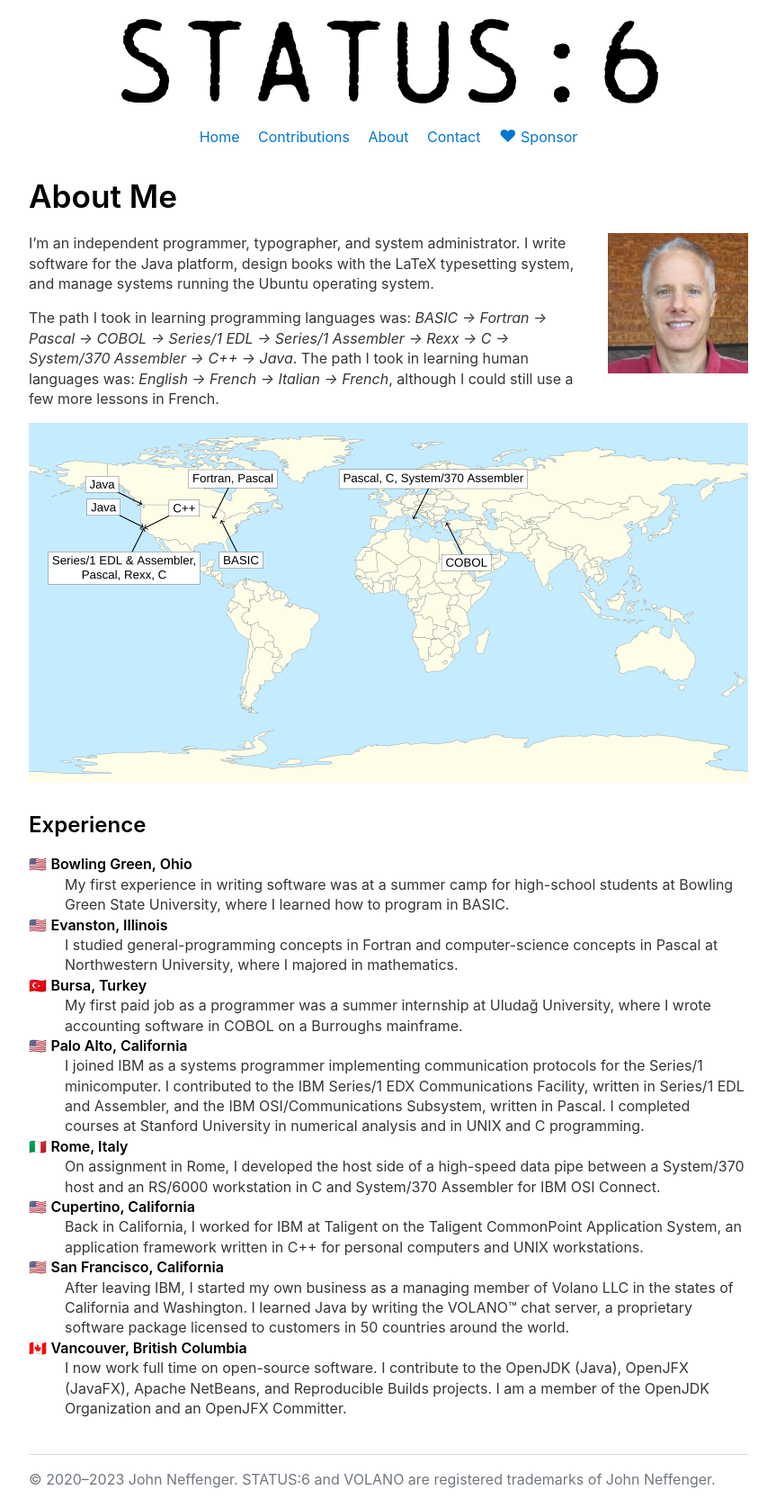
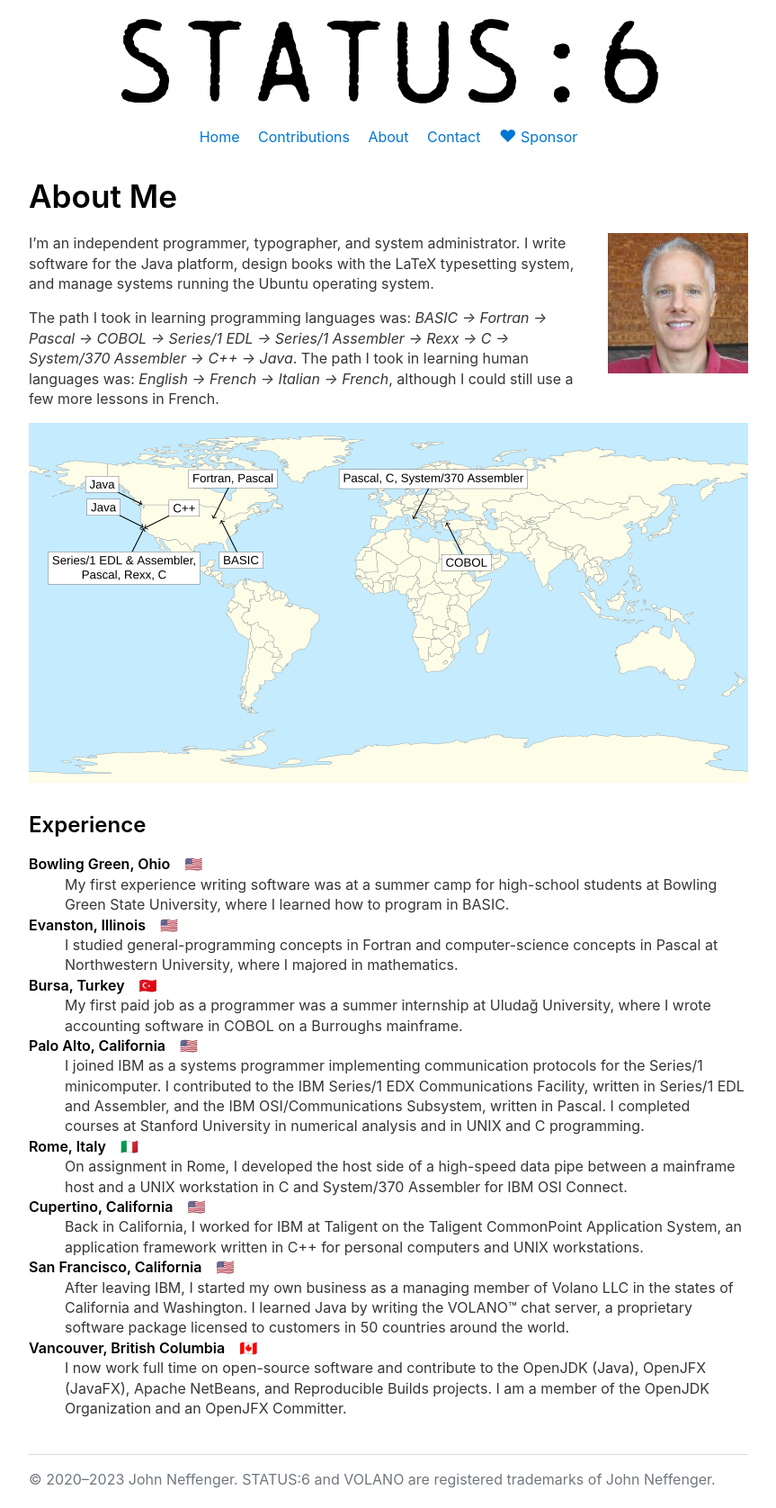
Before and after one commit to jgneff/www-status6, a Jekyll site: the page built from docs/about.md, in a window 1280 px wide. Shown: the whole page at 90% size, without its empty margins (208-1071 px from the left). Built offline with Jekyll 4.4.1, drawn with Linux system fonts in a browser that asks for light colours.

Commit message:
Make copy-editing and formatting changes

```diff
--- a/docs/about.md
+++ b/docs/about.md
@@ -21,31 +21,30 @@ The path I took in learning human languages was: *English → French → Italian
 
 ## Experience
 
-🇺🇸 **Bowling Green, Ohio**
-: My first experience in writing software was at a summer camp for high-school students at Bowling Green State University, where I learned how to program in BASIC.
+**Bowling Green, Ohio**&emsp;🇺🇸
+: My first experience writing software was at a summer camp for high-school students at Bowling Green State University, where I learned how to program in BASIC.
 
-🇺🇸 **Evanston, Illinois**
+**Evanston, Illinois**&emsp;🇺🇸
 : I studied general-programming concepts in Fortran and computer-science concepts in Pascal at Northwestern University, where I majored in mathematics.
 
-🇹🇷 **Bursa, Turkey**
+**Bursa, Turkey**&emsp;🇹🇷
 : My first paid job as a programmer was a summer internship at Uludağ University, where I wrote accounting software in COBOL on a Burroughs mainframe.
 
-🇺🇸 **Palo Alto, California**
+**Palo Alto, California**&emsp;🇺🇸
 : I joined IBM as a systems programmer implementing communication protocols for the Series/1 minicomputer.
 I contributed to the IBM Series/1 EDX Communications Facility, written in Series/1 EDL and Assembler, and the IBM OSI/Communications Subsystem, written in Pascal.
 I completed courses at Stanford University in numerical analysis and in UNIX and C programming.
 
-🇮🇹 **Rome, Italy**
-: On assignment in Rome, I developed the host side of a high-speed data pipe between a System/370 host and an RS/6000 workstation in C and System/370 Assembler for IBM OSI Connect.
+**Rome, Italy**&emsp;🇮🇹
+: On assignment in Rome, I developed the host side of a high-speed data pipe between a mainframe host and a UNIX workstation in C and System/370 Assembler for IBM OSI Connect.
 
-🇺🇸 **Cupertino, California**
+**Cupertino, California**&emsp;🇺🇸
 : Back in California, I worked for IBM at Taligent on the Taligent CommonPoint Application System, an application framework written in C++ for personal computers and UNIX workstations.
 
-🇺🇸 **San Francisco, California**
+**San Francisco, California**&emsp;🇺🇸
 : After leaving IBM, I started my own business as a managing member of Volano LLC in the states of California and Washington.
 I learned Java by writing the VOLANO™ chat server, a proprietary software package licensed to customers in 50 countries around the world.
 
-🇨🇦 **Vancouver, British Columbia**
-: I now work full time on open-source software.
-I contribute to the OpenJDK (Java), OpenJFX (JavaFX), Apache NetBeans, and Reproducible Builds projects.
+**Vancouver, British Columbia**&emsp;🇨🇦
+: I now work full time on open-source software and contribute to the OpenJDK (Java), OpenJFX (JavaFX), Apache NetBeans, and Reproducible Builds projects.
 I am a member of the OpenJDK Organization and an OpenJFX Committer.
```
Also changed, not shown: docs/contributions.md (+1 -1 lines), docs/index.md (+5 -5 lines), docs/sponsor.md (+1 -3 lines).
